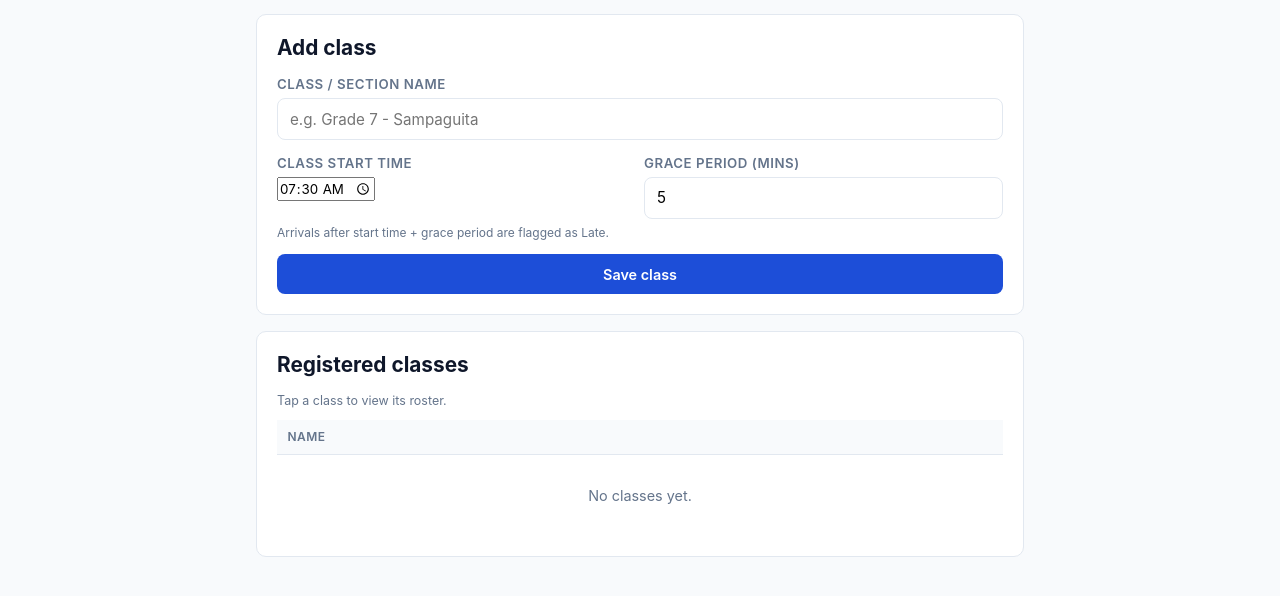
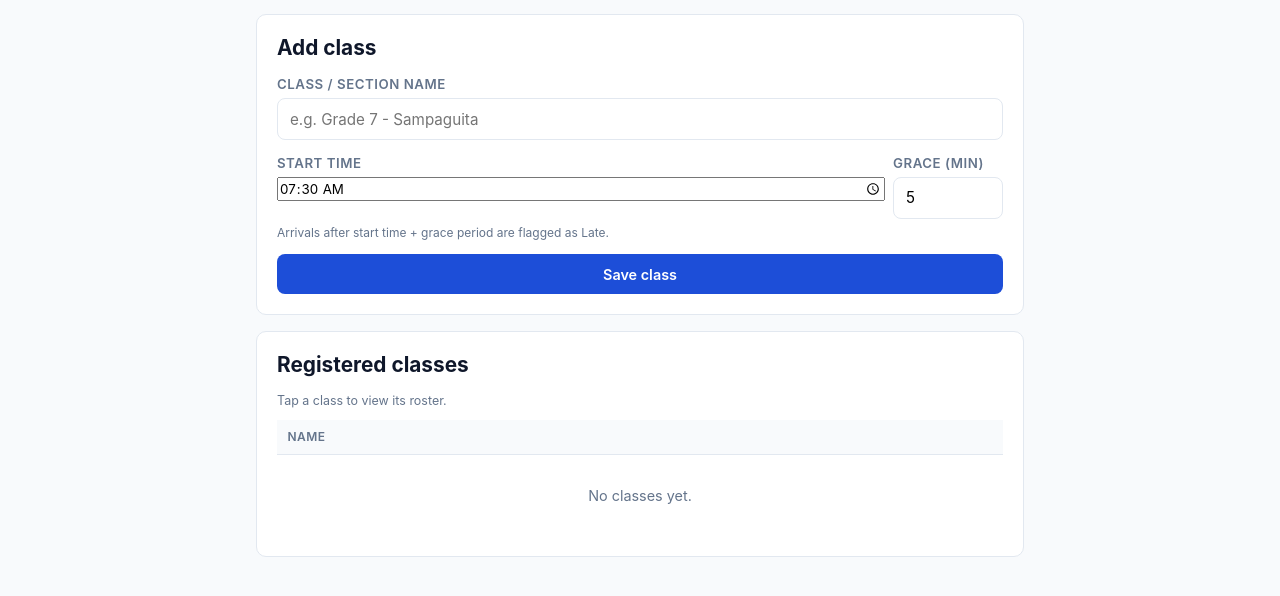
Before and after one commit to domzmojar/eduscan-ph, a plain HTML site: page index.html in a window 1280 px wide. Both pictures are taken after a click on the button "Classes". Shown: the part 110-706 px from the top of the page. Drawn offline with nearby package versions, Linux system fonts and the light colour scheme.

Commit message:
fix the UI of late related

```diff
--- a/index.html
+++ b/index.html
@@ -465,13 +465,13 @@
         <label for="class-name-input">Class / section name</label>
         <input type="text" id="class-name-input" placeholder="e.g. Grade 7 - Sampaguita">
       </div>
-      <div style="display:flex; gap:0.5rem;">
-        <div class="form-group" style="flex:1;">
-          <label for="class-start-time">Class start time</label>
-          <input type="time" id="class-start-time" value="07:30">
+      <div style="display:flex; gap:0.5rem; align-items:flex-start;">
+        <div class="form-group" style="flex:1; min-width:0;">
+          <label for="class-start-time">Start time</label>
+          <input type="time" id="class-start-time" value="07:30" style="width:100%;">
         </div>
-        <div class="form-group" style="flex:1;">
-          <label for="class-grace-mins">Grace period (mins)</label>
+        <div class="form-group" style="width:110px; flex-shrink:0;">
+          <label for="class-grace-mins" style="white-space:nowrap;">Grace (min)</label>
           <input type="number" id="class-grace-mins" value="5" min="0" max="60" style="width:100%; padding:0.65rem 0.75rem; border:1px solid var(--border); border-radius:8px; font-size:0.95rem;">
         </div>
       </div>
@@ -787,13 +787,13 @@
         <label for="edit-class-name">Class / section name</label>
         <input type="text" id="edit-class-name" placeholder="e.g. Grade 7 - Sampaguita">
       </div>
-      <div style="display:flex; gap:0.5rem;">
-        <div class="form-group" style="flex:1;">
-          <label for="edit-class-start-time">Class start time</label>
-          <input type="time" id="edit-class-start-time">
+      <div style="display:flex; gap:0.5rem; align-items:flex-start;">
+        <div class="form-group" style="flex:1; min-width:0;">
+          <label for="edit-class-start-time">Start time</label>
+          <input type="time" id="edit-class-start-time" style="width:100%;">
         </div>
-        <div class="form-group" style="flex:1;">
-          <label for="edit-class-grace-mins">Grace period (mins)</label>
+        <div class="form-group" style="width:110px; flex-shrink:0;">
+          <label for="edit-class-grace-mins" style="white-space:nowrap;">Grace (min)</label>
           <input type="number" id="edit-class-grace-mins" min="0" max="60" style="width:100%; padding:0.65rem 0.75rem; border:1px solid var(--border); border-radius:8px; font-size:0.95rem;">
         </div>
       </div>
```
